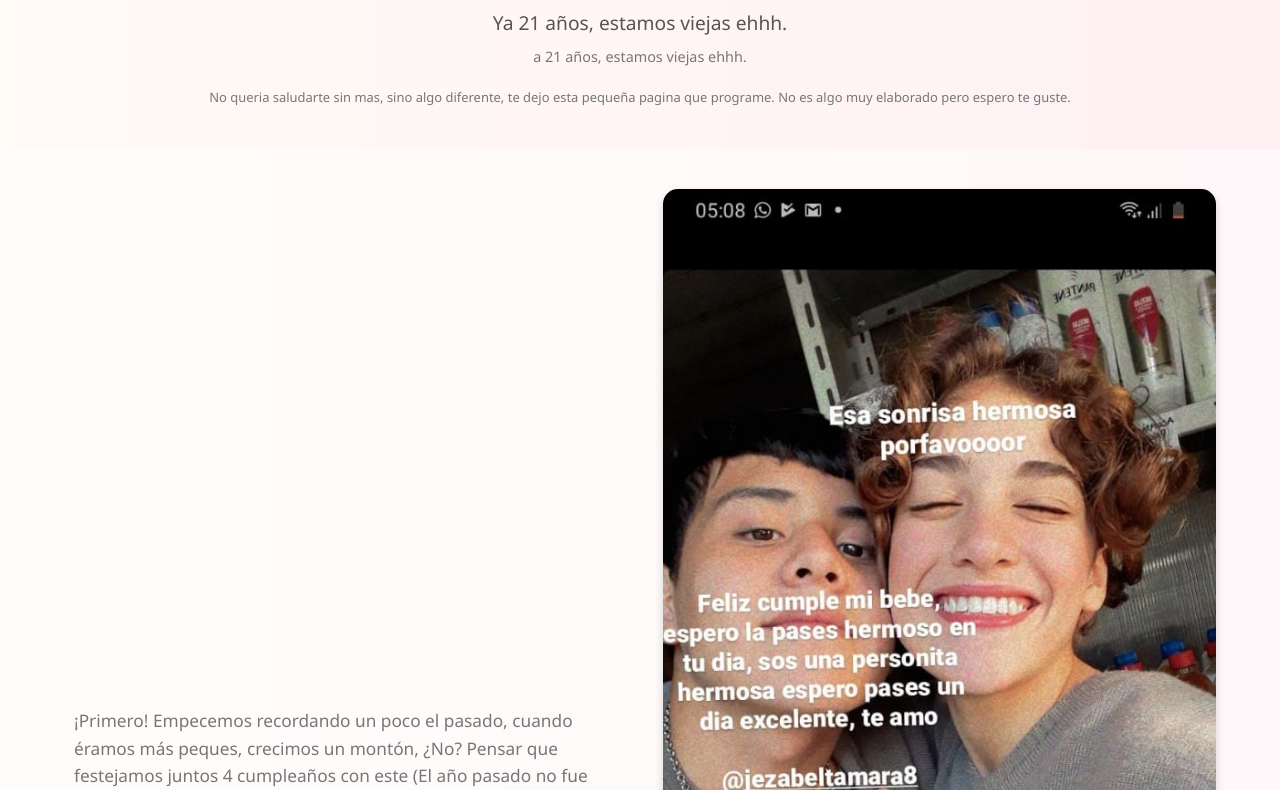
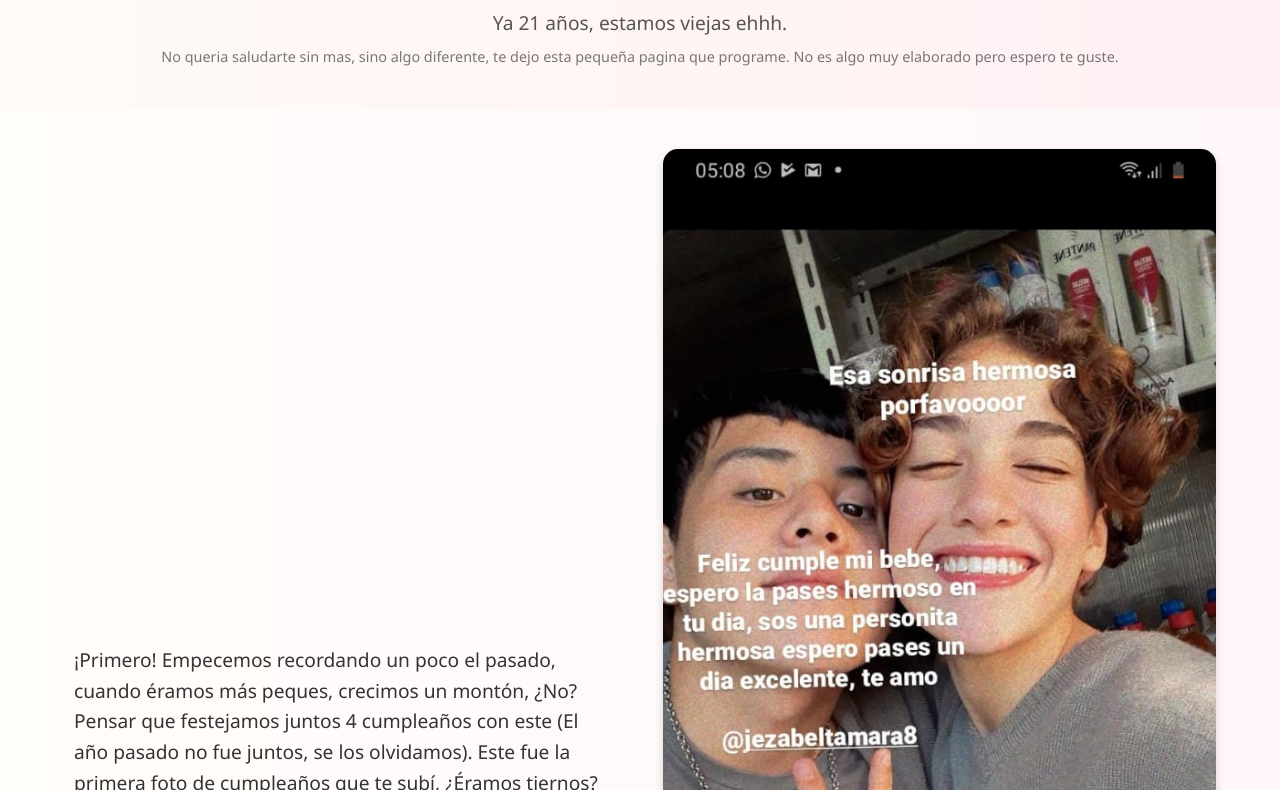
Before and after one commit to pezo1232/Feliz-cumple, a plain HTML site: page index.html in a window 1280 px wide. Shown: the part 142-932 px from the top of the page. Drawn offline with nearby package versions, Linux system fonts and the light colour scheme.

Commit message:
Update index.html

```diff
--- a/index.html
+++ b/index.html
@@ -10,7 +10,6 @@
   <header>
     <h1>¡Feliz Cumple Gordita!</h1>
     <p class="subtext">Ya 21 años, estamos viejas ehhh.</p>
-    <small class="nota">a 21 años, estamos viejas ehhh.</p>
     <small class="nota">No queria saludarte sin mas, sino algo diferente, te dejo esta pequeña pagina que programe.
       No es algo muy elaborado pero espero te guste.</small>
   </header>
```
